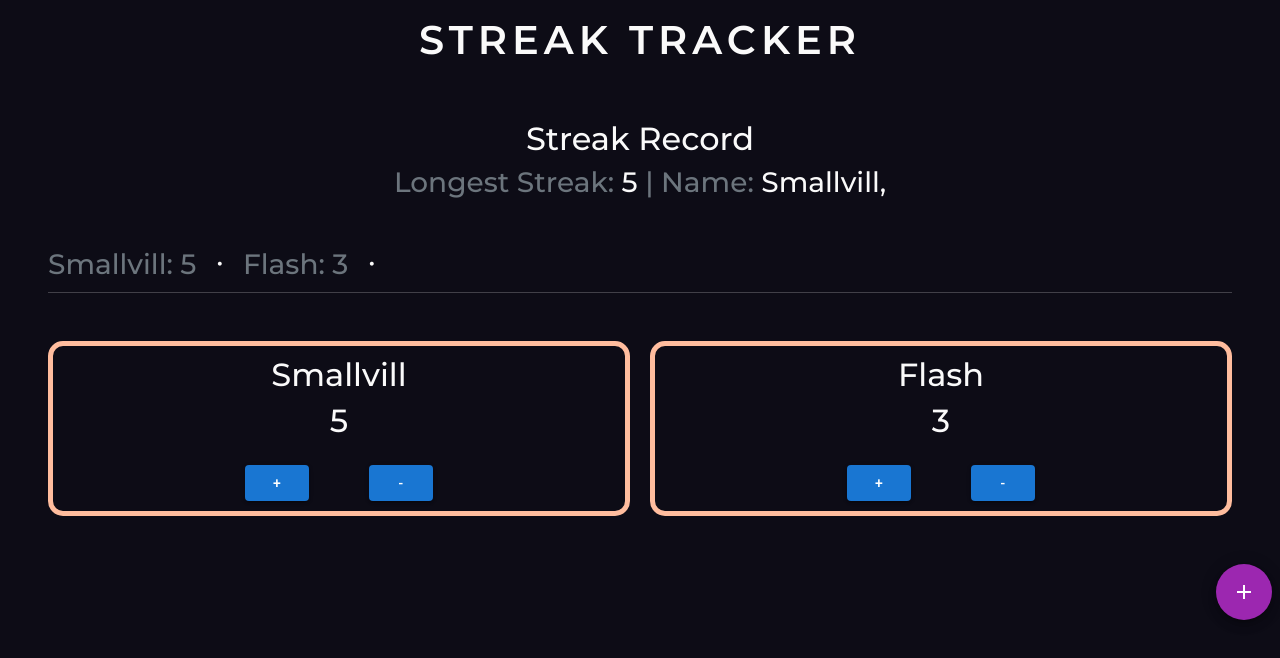
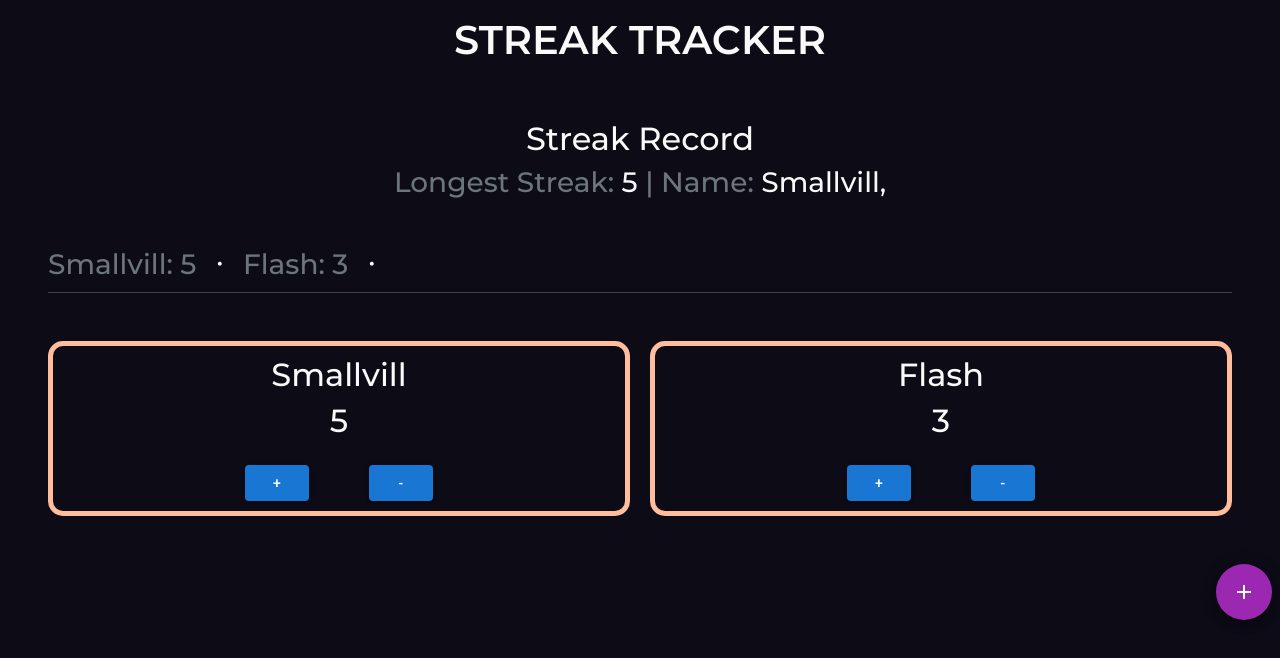
Before and after one commit to Joshuafrankle/streak-tracker, a React (Create React App) app: page / in a window 1280 px wide. Shown: the top 658 px of the page. Built offline with nearby package versions, Linux system fonts and the light colour scheme.

Commit message:
Removed letterspacing

```diff
--- a/src/assets/scss/style.scss
+++ b/src/assets/scss/style.scss
@@ -18,6 +18,7 @@
 }
 
 body {
+  max-width: 100%;
   color: #fafafa;
   background: #0d0c16;
 }
@@ -30,7 +31,6 @@ h3 {
 
 h1 {
   font-weight: 600;
-  letter-spacing: 5px;
 }
 
 p {
```
